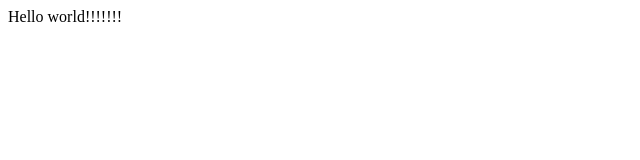
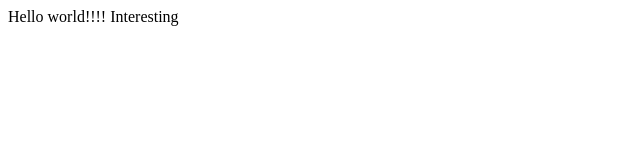
Before and after one commit to spase-ru/spase, a plain HTML site: page index.html in a window 1280 px wide. Shown: the full height of the page, 0-640 px from the left. Drawn offline with Linux system fonts and the light colour scheme.

Commit message:
first commit

```diff
--- a/index.html
+++ b/index.html
@@ -7,6 +7,7 @@
     <title>Document</title>
 </head>
 <body>
-    Hello world!!!!!!!
+    Hello world!!!!
+    Interesting
 </body>
 </html>
```
